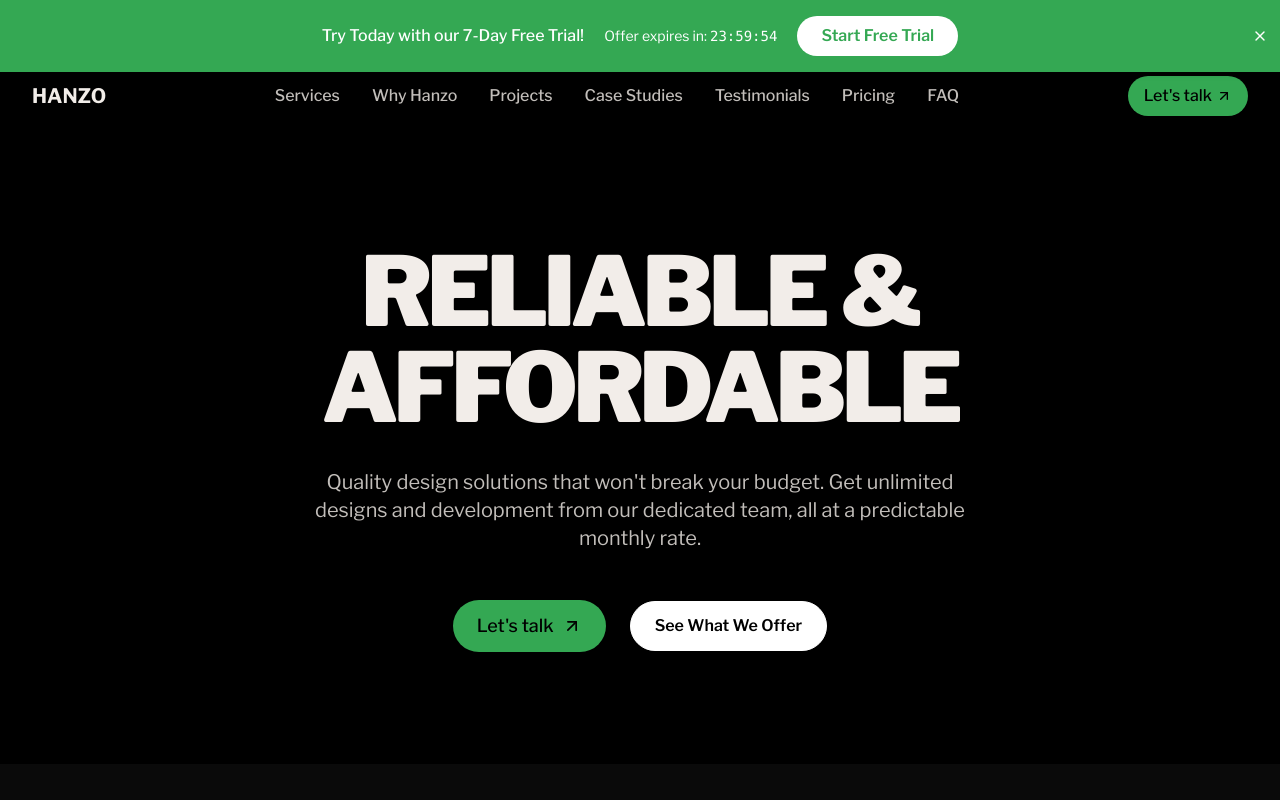
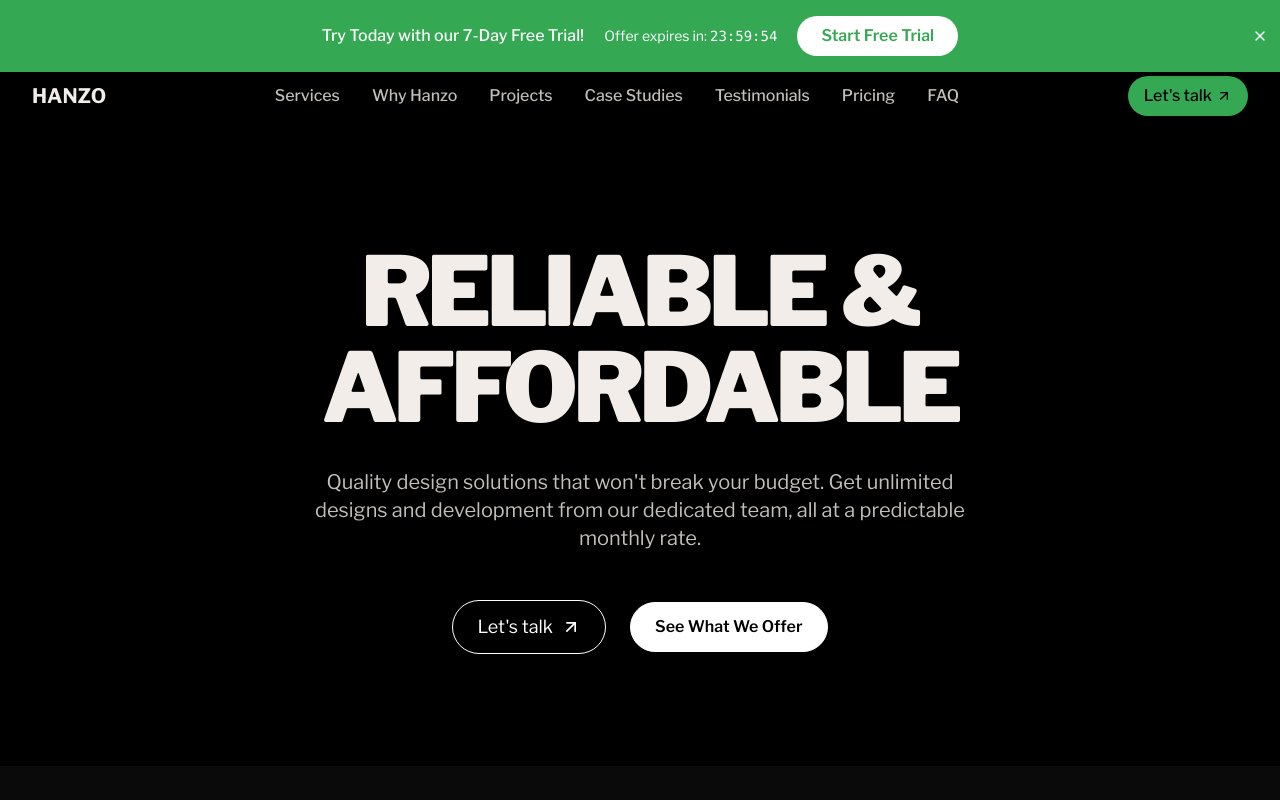
Before and after one commit to hanzoai/agency, a React (Vite) app: page / in a window 1280 px wide. Shown: the top 800 px of the page. Built offline with nearby package versions, Linux system fonts and the light colour scheme.

Commit message:
Update "Let's talk" button style
Updated the "Let's talk" button to have a white outline, black interior, white text, and a white arrow.

```diff
--- a/src/components/Hero.tsx
+++ b/src/components/Hero.tsx
@@ -20,9 +20,9 @@ const Hero = () => {
           </p>
 
           <div className="flex flex-col sm:flex-row items-center justify-center gap-6 reveal-slide-up">
-            <a href="https://calendar.app.google/dHbVXQP6g7GvB6fj9" className="lets-talk-btn text-lg py-3 px-6">
+            <a href="https://calendar.app.google/dHbVXQP6g7GvB6fj9" className="bg-transparent text-white border border-white rounded-full py-3 px-6 text-lg inline-flex items-center hover:bg-white/10 transition-all duration-300">
               Let's talk
-              <ArrowUpRight size={20} className="ml-2" />
+              <ArrowUpRight size={20} className="ml-2 text-white" />
             </a>
             <a href="#services" className="btn-secondary">
               See What We Offer
```
